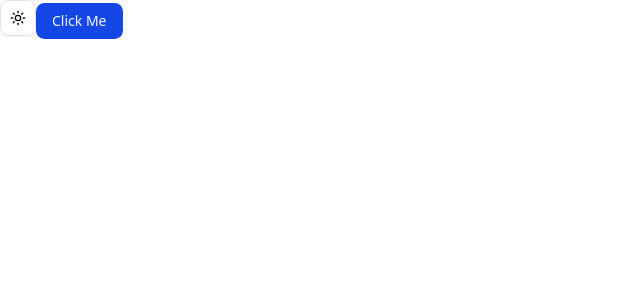
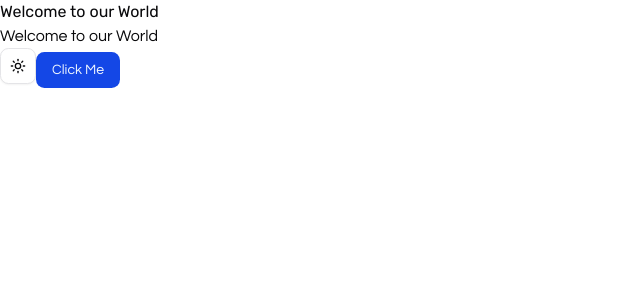
Before and after one commit to sundararajan-git/MEDI_CARE, a Next.js app: page / in a window 1280 px wide. Shown: the top 300 px of the page, without its empty margins (0-640 px from the left). Built offline with nearby package versions, Linux system fonts and the light colour scheme.

Commit message:
fonts setup

```diff
--- a/app/globals.css
+++ b/app/globals.css
@@ -7,8 +7,8 @@
 @theme inline {
   --color-background: var(--background);
   --color-foreground: var(--foreground);
-  --font-sans: var(--font-geist-sans);
-  --font-mono: var(--font-geist-mono);
+  --font-sans: var(--font-sans);
+  --font-heading: var(--font-heading);
   --color-sidebar-ring: var(--sidebar-ring);
   --color-sidebar-border: var(--sidebar-border);
   --color-sidebar-accent-foreground: var(--sidebar-accent-foreground);
--- a/app/layout.tsx
+++ b/app/layout.tsx
@@ -1,16 +1,20 @@
 import type { Metadata } from "next";
-import { Geist, Geist_Mono } from "next/font/google";
+import { ThemeProvider } from "@/components/theme-provider";
+import { Questrial, Rubik } from "next/font/google";
 import "./globals.css";
-import { ThemeProvider } from "@/components/theme-provider";
 
-const geistSans = Geist({
-  variable: "--font-geist-sans",
+const questrial = Questrial({
   subsets: ["latin"],
+  weight: "400",
+  display: "swap",
+  variable: "--font-sans",
 });
 
-const geistMono = Geist_Mono({
-  variable: "--font-geist-mono",
+const rubik = Rubik({
   subsets: ["latin"],
+  weight: ["400", "500", "600", "700", "800"],
+  display: "swap",
+  variable: "--font-heading",
 });
 
 export const metadata: Metadata = {
@@ -24,10 +28,12 @@ export default function RootLayout({
   children: React.ReactNode;
 }>) {
   return (
-    <html lang="en" suppressHydrationWarning>
-      <body
-        className={`${geistSans.variable} ${geistMono.variable} antialiased`}
-      >
+    <html
+      lang="en"
+      className={`${questrial.variable} ${rubik.variable}`}
+      suppressHydrationWarning
+    >
+      <body className={`antialiased`}>
         <ThemeProvider
           attribute="class"
           defaultTheme="system"
--- a/app/page.tsx
+++ b/app/page.tsx
@@ -4,6 +4,8 @@ import { Button } from "@/components/ui/button";
 const page = () => {
   return (
     <div>
+      <h1 className="font-heading">Welcome to our World</h1>
+      <h1 className="font-sans">Welcome to our World</h1>
       <ThemeToggle />
       <Button>Click Me</Button>
     </div>
```
